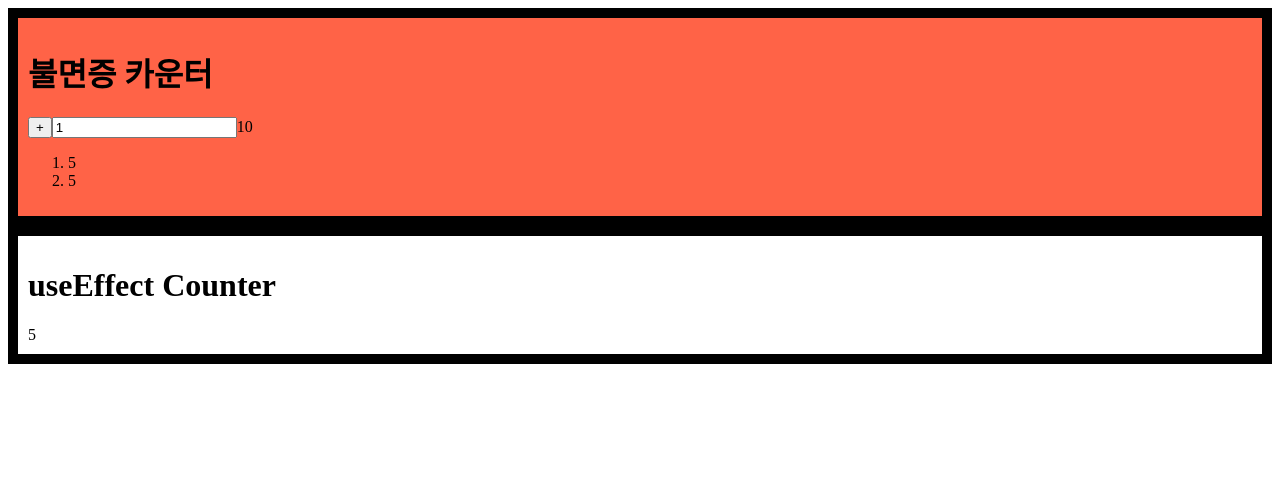
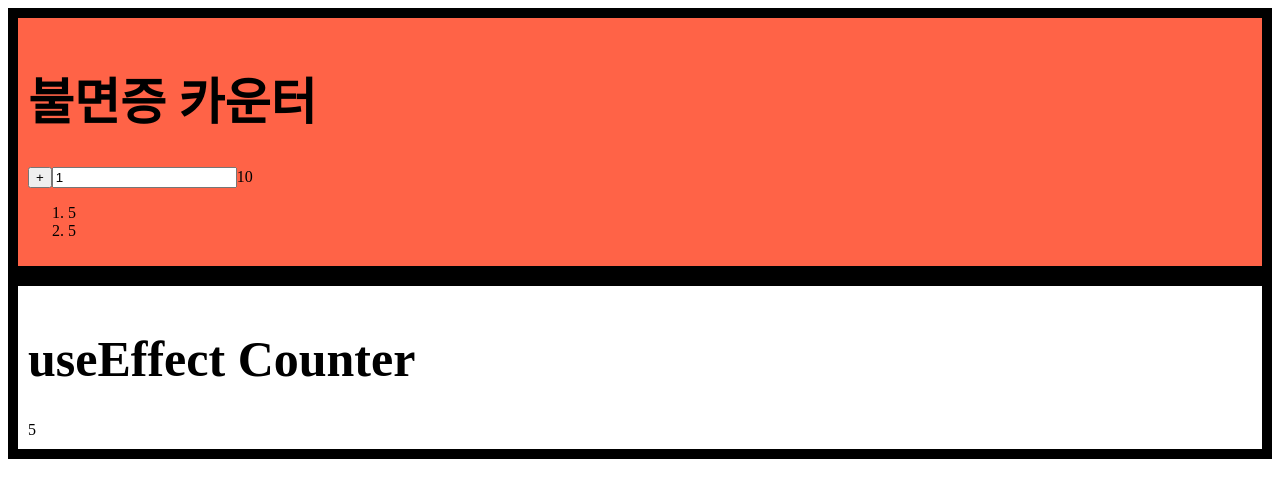
Before and after one commit to coohde/react-2023-7-22, a React (Create React App) app: page / in a window 1280 px wide. Shown: the top 498 px of the page. Built offline with nearby package versions, Linux system fonts and the light colour scheme.

Commit message:
css 파일을 이용하는 방법

```diff
--- a/src/App.css
+++ b/src/App.css
@@ -0,0 +1,3 @@
+h1 {
+  font-size:50px;
+}
```
